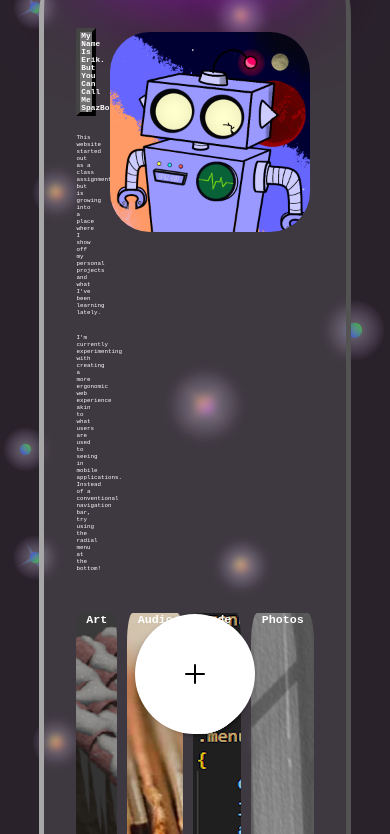
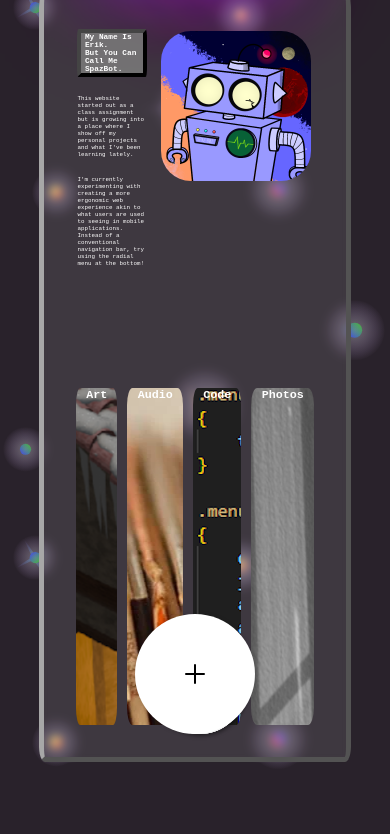
Before and after one commit to SpazBot/CareerPage, a plain HTML site: page index.html in a window 390 px wide. Shown: the part 76-910 px from the top of the page. After the commit the page ends 847 px from the top, so only its background shows below. Drawn offline with nearby package versions, Linux system fonts and the light colour scheme; a web font is replaced by a local one.

Commit message:
v0.5 Fix
v0.5 changes broke certain element sizing on mobile. Updated element size units to improve portability.

```diff
--- a/styles/style.css
+++ b/styles/style.css
@@ -145,6 +145,7 @@ p
     grid-column: 4;
     grid-row: 1 / 4;
     padding: 2%;
+    max-width: 40vw;
 }
 
 #nametag
@@ -179,7 +180,7 @@ p
 {
     background: url(../assets/ArtTile.png) 15% 30% no-repeat; /* 50% 50% centers image in div */
     width: 1fr;
-    height: 70vh;
+    height: 40vmax;
     grid-column: 1;
     grid-row: 5;
     border-radius: 10% / 5%;
@@ -189,7 +190,7 @@ p
 {
     background: url(../assets/AudioTile.png) 50% 0% no-repeat;
     width: 1fr;
-    height: 70vh;
+    height: 40vmax;
     grid-column: 2;
     grid-row: 5;
     border-radius: 10% / 5%;
@@ -199,7 +200,7 @@ p
 {
     background: url(../assets/CodeTile.png) no-repeat;
     width: 1fr;
-    height: 70vh;
+    height: 40vmax;
     grid-column: 3;
     grid-row: 5;
     border-radius: 10% / 5%;
@@ -209,7 +210,7 @@ p
 {
     background: url(../assets/PhotographyTile.jpg) 50% 50% no-repeat;
     width: 1fr;
-    height: 70vh;
+    height: 40vmax;
     grid-column: 4;
     grid-row: 5;
     border-radius: 10% / 5%;
```
